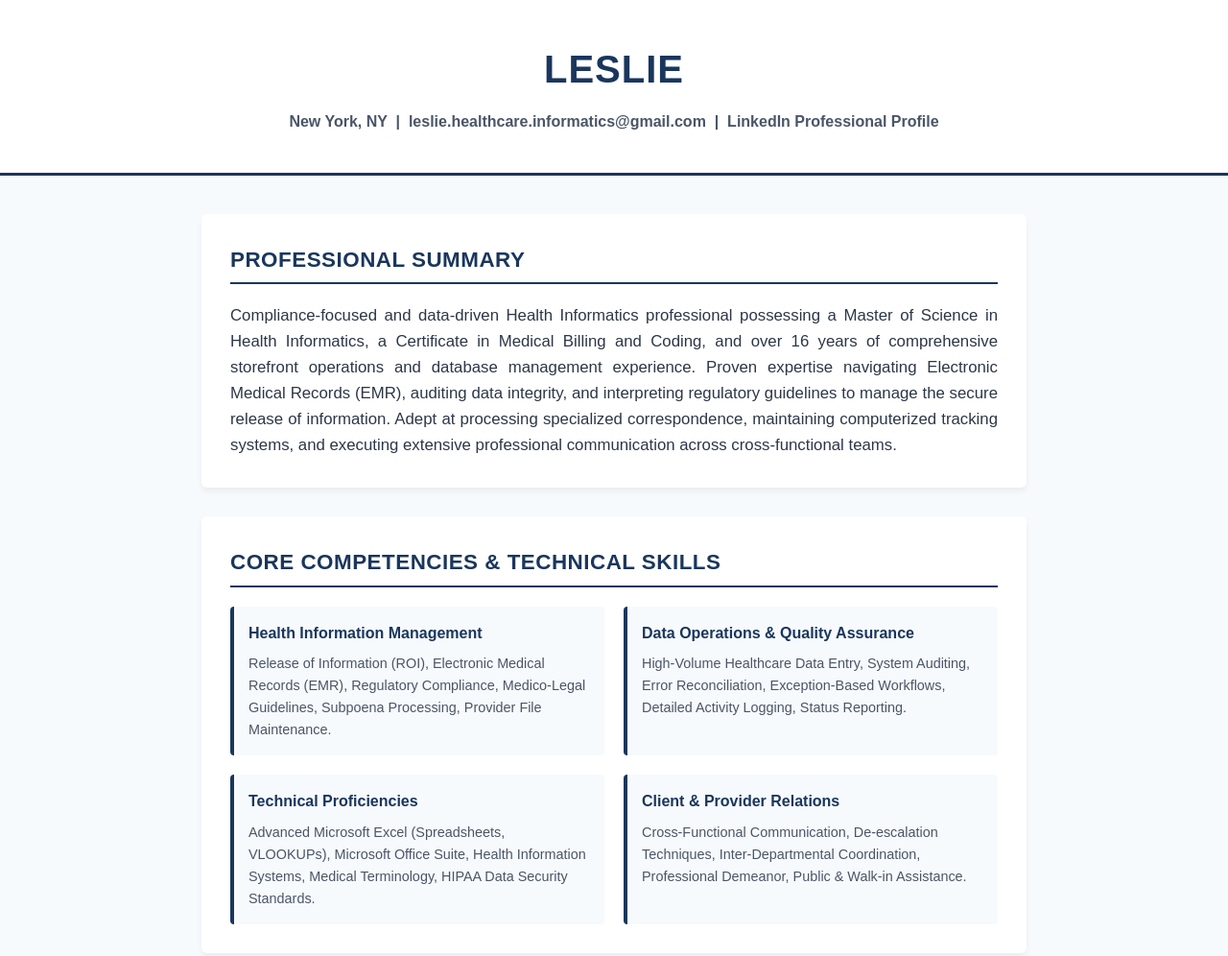
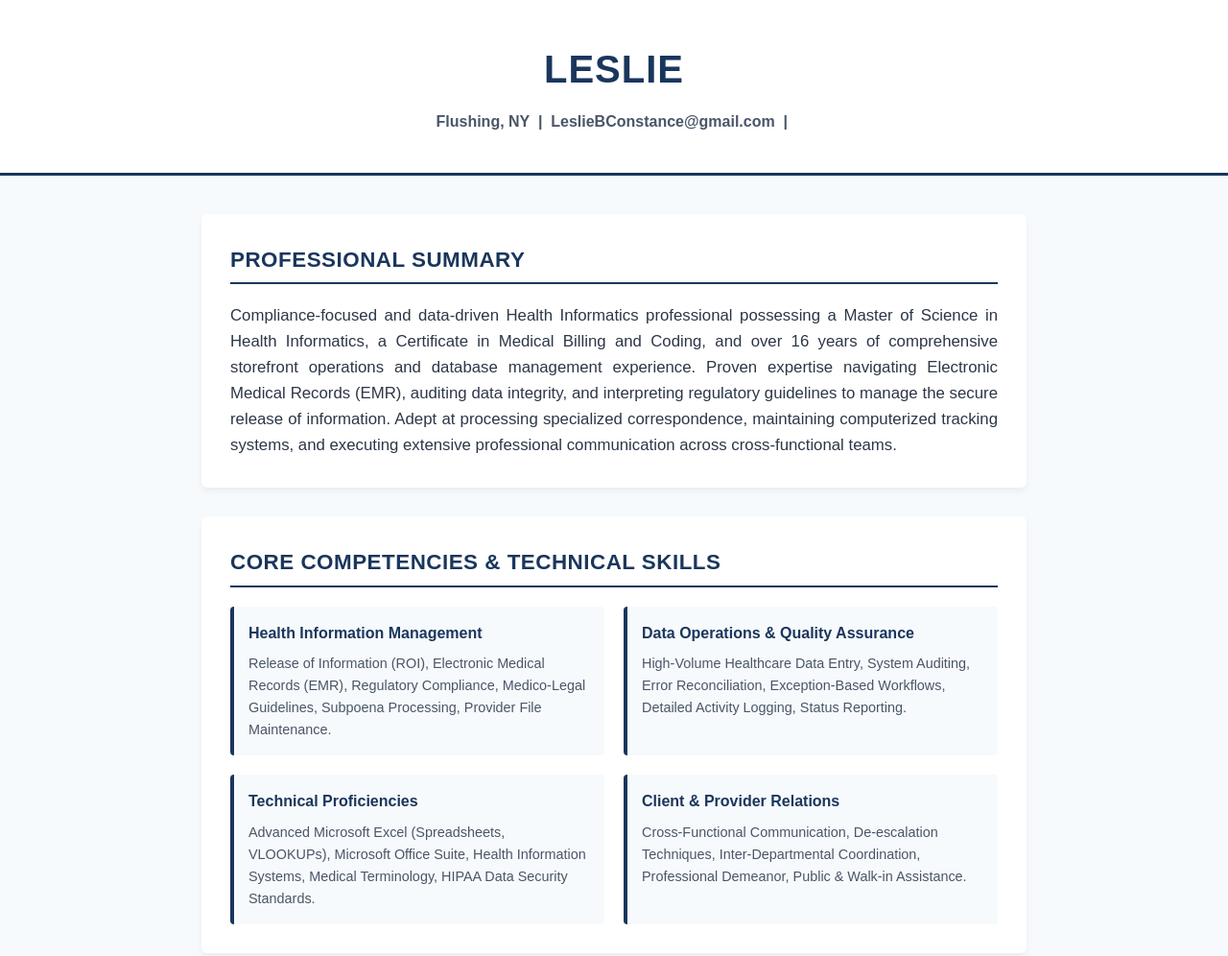
Before and after one commit to LeslieB01/RESUME, a plain HTML site: page index.html in a window 1280 px wide. Shown: the top 996 px of the page at 96% size. Drawn offline with Linux system fonts and the light colour scheme.

Commit message:
Update contact information in index.html

```diff
--- a/index.html
+++ b/index.html
@@ -187,7 +187,7 @@
     <header>
         <div class="header-container">
             <h1>LESLIE</h1>
-            <p>New York, NY &nbsp;|&nbsp; leslie.healthcare.informatics@gmail.com &nbsp;|&nbsp; LinkedIn Professional Profile</p>
+            <p>Flushing, NY &nbsp;|&nbsp; LeslieBConstance@gmail.com &nbsp;|&nbsp;</p>
         </div>
     </header>
 
```
